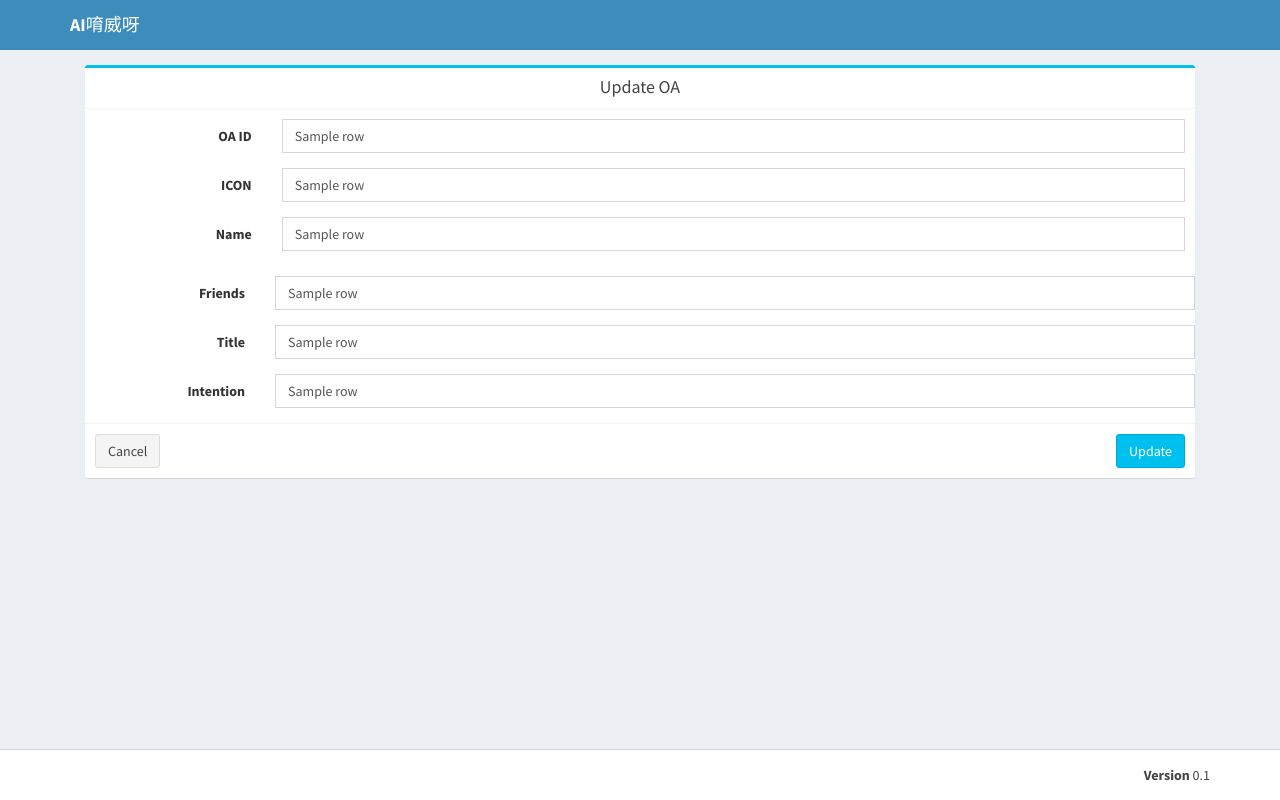
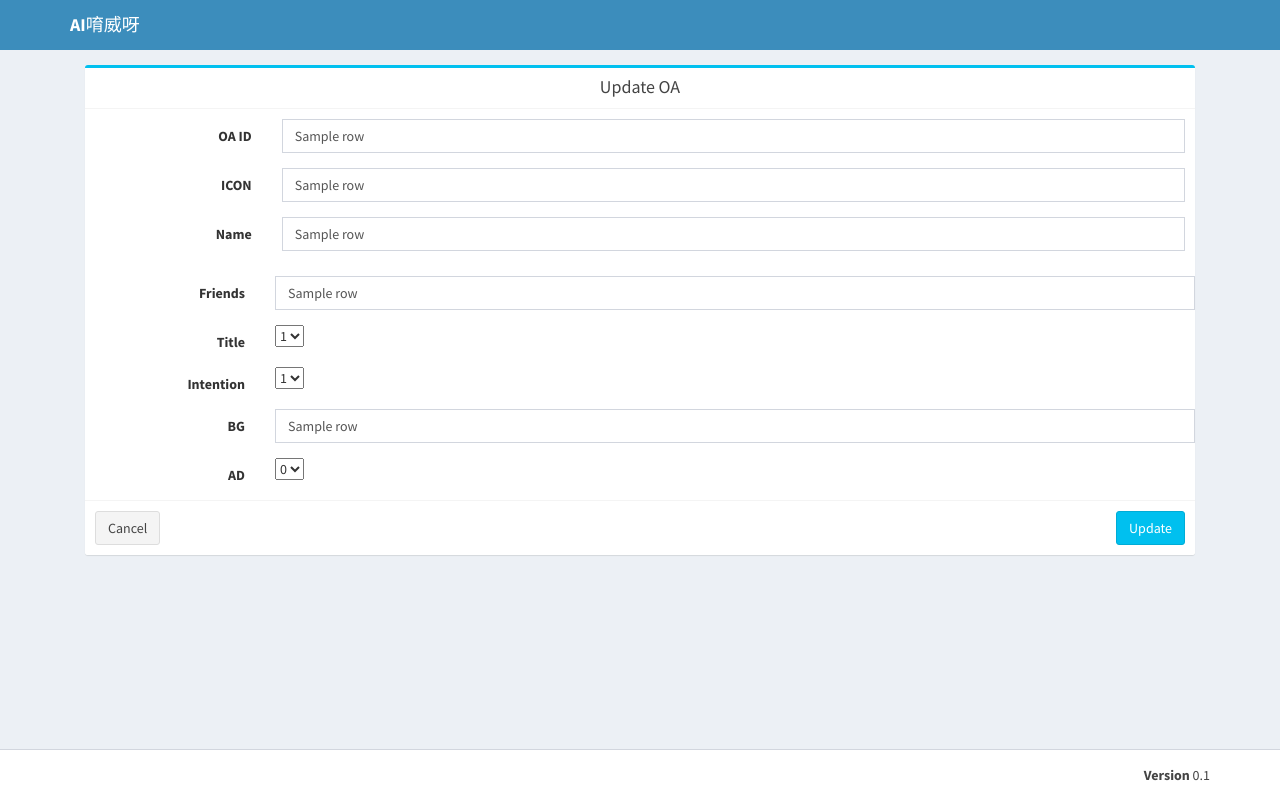
Before and after one commit to superwinter/aiyowaya, a Flask app: template source_code/templates/update.html in a window 1280 px wide. Run offline with Flask 2, Linux system fonts and the light colour scheme; the template is opened without the code that fills it: most values are stand-ins (such as "Sample title", 1, 10 or a date in 2020); some libraries are stand-ins or nearby versions.

Commit message:
add bg and ad

```diff
--- a/source_code/server.py
+++ b/source_code/server.py
@@ -10,7 +10,6 @@ db = Database()
 @app.route('/')
 def index():
     data = db.read(None)
-
     return render_template('index.html', data = data)
 
 @app.route('/add/')
@@ -37,7 +36,9 @@ def update(id):
         return redirect(url_for('index'))
     else:
         session['update'] = id
-        return render_template('update.html', data = data)
+        title = db.read("title");
+        intention = db.read("intention");
+        return render_template('update.html', data=data, title=title, intention=intention)
 
 @app.route('/updateoa', methods = ['POST'])
 def updateOA():
--- a/source_code/templates/index.html
+++ b/source_code/templates/index.html
@@ -61,6 +61,7 @@
                     <th>Title</th>
                     <th>Intention</th>
                     <th>BG</th>
+                    <th>AD</th>
                     <th>Action</th>
                   </tr>
                 </thead>
@@ -69,6 +70,7 @@
                     {% if data|length == 0 %}
                   <tr>
                     <td>No Data</td>
+                    <td></td>
                     <td></td>
                     <td></td>
                     <td></td>
@@ -101,6 +103,7 @@
                       {% endif %}
                       <img src="{{ image }}" width="84" height="84">
                     </td>
+                    <td>{{ row[9] }}</td>
                     <td align="center">
                       <a href="/update/{{ row[0]}}">
                         <button type="button" class="btn btn-sm btn-warning btn-flat" title="Update"><span class="glyphicon glyphicon-pencil"></span></button>
--- a/source_code/templates/update.html
+++ b/source_code/templates/update.html
@@ -41,7 +41,7 @@
                   <label class="col-sm-2 control-label">OA ID</label>
 
                   <div class="col-sm-10">
-                    <input name="oa_id" value="{{ row[1] }}" type="text" class="form-control" placeholder="OA ID" autocomplete="off" required>
+                    <input name="oa_id" value="{{ row[1] }}" type="text" class="form-control" placeholder="OA ID" autocomplete="on" required>
                   </div>
                 </div>
 
@@ -49,7 +49,7 @@
                   <label class="col-sm-2 control-label">ICON</label>
 
                   <div class="col-sm-10">
-                    <input name="icon" value="{{ row[2] }}" type="text" class="form-control" placeholder="ICON" autocomplete="off" required>
+                    <input name="icon" value="{{ row[2] }}" type="text" class="form-control" placeholder="ICON" autocomplete="on" required>
                   </div>
                 </div>
 
@@ -57,7 +57,7 @@
                   <label class="col-sm-2 control-label">Name</label>
 
                   <div class="col-sm-10">
-                    <input name="name" value="{{ row[3] }}" type="text" class="form-control" placeholder="Name" autocomplete="off" required>
+                    <input name="name" value="{{ row[3] }}" type="text" class="form-control" placeholder="Name" autocomplete="on" required>
                   </div>
                 </div>
               </div>
@@ -66,7 +66,7 @@
                 <label class="col-sm-2 control-label">Friends</label>
 
                 <div class="col-sm-10">
-                  <input name="friends" value="{{ row[4] }}" type="text" class="form-control" placeholder="Friends" autocomplete="off" required>
+                  <input name="friends" value="{{ row[4] }}" type="text" class="form-control" placeholder="Friends" autocomplete="on" required>
                 </div>
               </div>
 
@@ -74,7 +74,14 @@
                 <label class="col-sm-2 control-label">Title</label>
 
                 <div class="col-sm-10">
-                  <input name="title" value="{{ row[5] }}" type="text" class="form-control" placeholder="Title" autocomplete="off" required>
+                  <select name="title">
+                    {% for key in title %}
+                    <option value="{{key[0]}}"
+                            {% if (key[0] == row[5]) %}
+                            selected="selected"
+                            {% endif %}>{{key[0]}}</option>
+                    {% endfor %}
+                  </select>
                 </div>
               </div>
 
@@ -82,7 +89,38 @@
                 <label class="col-sm-2 control-label">Intention</label>
 
                 <div class="col-sm-10">
-                  <input name="intention" value="{{ row[6] }}" type="text" class="form-control" placeholder="Intention" autocomplete="off" required>
+                  <select name="intention">
+                    {% for key in intention %}
+                      <option value="{{key[0]}}"
+                            {% if (key[0] == row[6]) %}
+                              selected="selected"
+                            {% endif %}>{{key[0]}}</option>
+                    {% endfor %}
+                  </select>
+                </div>
+              </div>
+
+              <div class="form-group">
+                <label class="col-sm-2 control-label">BG</label>
+
+                <div class="col-sm-10">
+                  <input name="bg" value="{{ row[8] }}" type="text" class="form-control" placeholder="BG"
+                         autocomplete="on">
+                </div>
+              </div>
+
+              <div class="form-group">
+                <label class="col-sm-2 control-label">AD</label>
+
+                <div class="col-sm-10">
+                  <select name="ad">
+                    {% for key in range(4) %}
+                    <option value="{{key}}"
+                            {% if (key == row[9]) %}
+                            selected="selected"
+                            {% endif %}>{{key}}</option>
+                    {% endfor %}
+                  </select>
                 </div>
               </div>
 
```
Also changed, not shown: source_code/module/database.py (+9 -4 lines).
